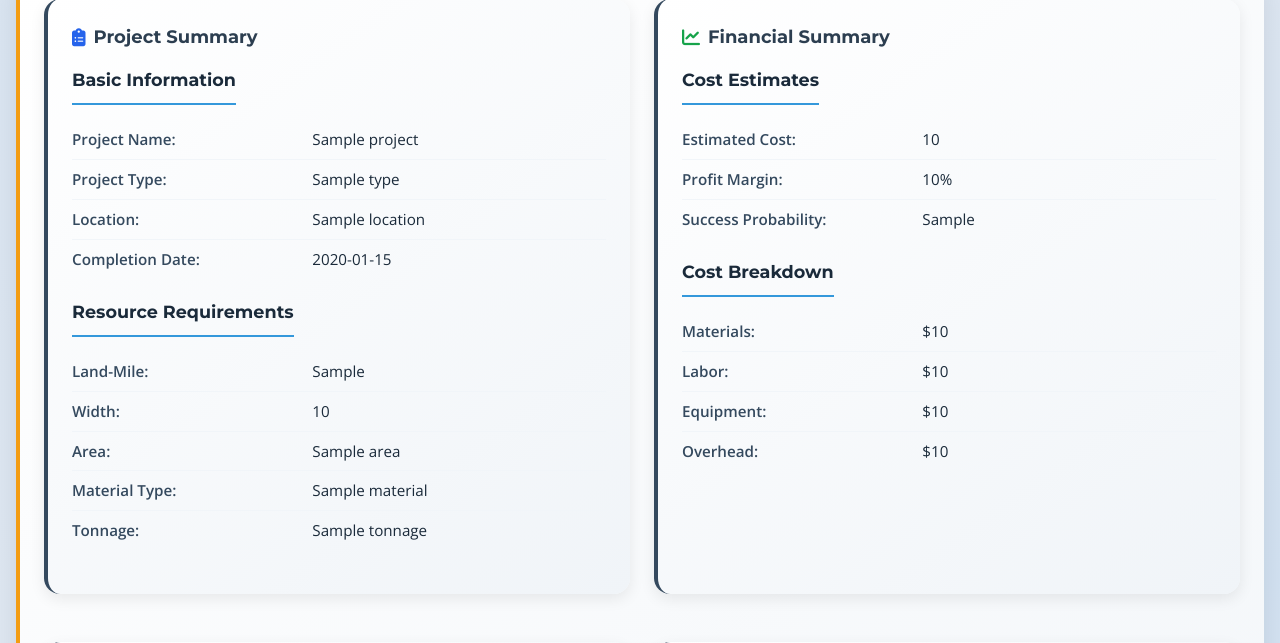
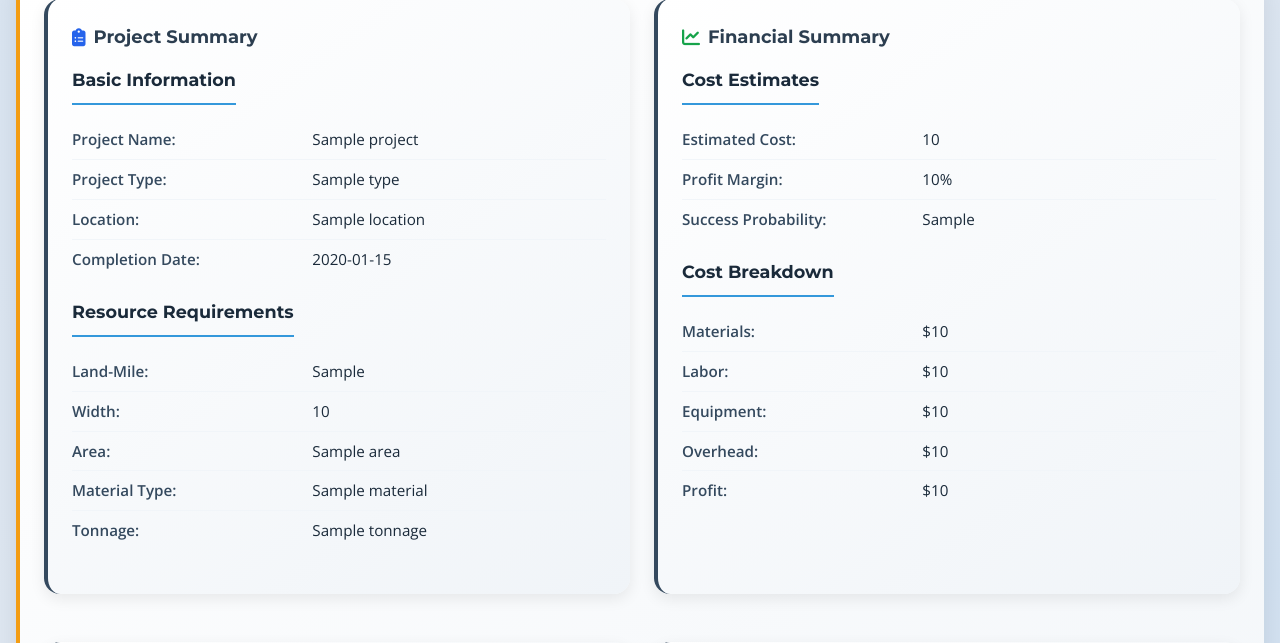
Before and after one commit to Harsh1456/aibidtest, a Python web app: template templates/project_detail.html in a window 1280 px wide. Shown: the part 295-938 px from the top of the page. Run offline with Jinja, Linux system fonts and the light colour scheme; the template is opened without the code that fills it: most values are stand-ins (such as "Sample title", 1, 10 or a date in 2020); some libraries are stand-ins or nearby versions.

Commit message:
Update project_detail.html

```diff
--- a/templates/project_detail.html
+++ b/templates/project_detail.html
@@ -548,6 +548,10 @@
                   <span>Overhead:</span>
                   <span>${{ project.cost_breakdown.overhead | round | int }}</span>
                 </div>
+                <div class="detail-item">
+                  <span>Profit:</span>
+                  <span>${{ project.cost_breakdown.profit | round | int }}</span>
+                </div>
               </div>
           </div>
 
```
